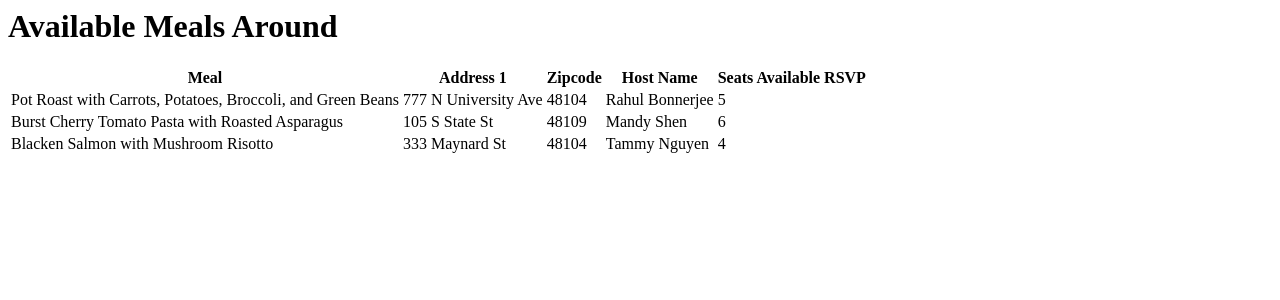
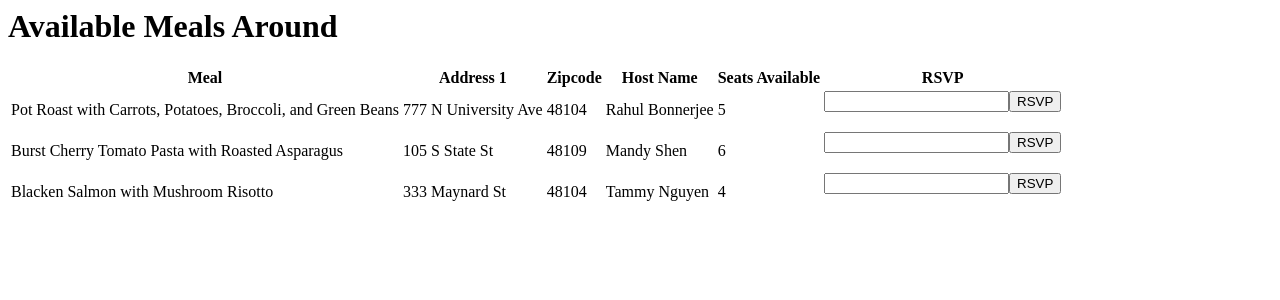
Before and after one commit to rahbjee/CommunalTable-Web, a Flask app: page /meals.html in a window 1280 px wide. Shown: the top 300 px of the page. Run offline with Flask 2, Linux system fonts and the light colour scheme; data comes from the database, SQL or seed files in the repository; both versions use the stored data as it was after the commit.

Commit message:
added RSVP functionality to meals table

```diff
--- a/app.py
+++ b/app.py
@@ -1,14 +1,22 @@
-from flask import Flask, render_template
+from flask import Flask, render_template,request
 import sqlite3
+from wtforms import Form, SubmitField, IntegerField, HiddenField
 app = Flask(__name__)
+
+class RSVPForm(Form):
+    rsvpNumber = IntegerField('# Attending')
+    rsvpMealID = HiddenField()
+    rsvpSubmit = SubmitField('RSVP')
+
 
 @app.route('/')
 def index():
     return '''<h1>Welcome to Communal Table!</h1>
             <nav><ul><li><a href="/meals.html">Meals</a></li><li><a href="/host.html">Host</a></li></ul></nav>'''
 
-@app.route('/meals.html')
+@app.route('/meals.html', methods = ['GET', 'POST'])
 def meals():
+    rsvpform = RSVPForm()
     mealsList = []
     hostList = []
     userIDList = []
@@ -17,14 +25,13 @@ def meals():
     queryAllMeals = '''SELECT * FROM events'''
     cur.execute(queryAllMeals)
     for row in cur:
-        print(row)
         mealDict = {}
+        mealDict["meal_id"] = row[0]
         mealDict["description"] = row[12]
         mealDict["address1"] = row[1]
         mealDict["zipcode"] = row[5]
         mealDict["seats"] = row[19]
         userID = row[18]
-        mealDict['host_id'] = userID
         userIDList.append(userID)
         mealsList.append(mealDict)
     for i in userIDList:
@@ -37,9 +44,26 @@ def meals():
     for meal in mealsList:
         meal['host'] = hostList[index]
         index = index+1
-
+    if request.method == "POST":
+        rsvp_num = request.form.get('rsvpNumber')
+        rsvp_meal = request.form.get('rsvpMealID')
+        print(rsvp_num,rsvp_meal)
+        querySeats = "SELECT seats FROM events WHERE events_id =" + rsvp_meal
+        cur.execute(querySeats)
+        for seat in cur:
+            mealCap = seat[0]
+            print(mealCap)
+        if int(rsvp_num) > mealCap:
+            message = "Error!"
+            print(message)
+        else:
+            print("trying to rsvp....")
+            queryRSVP = "UPDATE events SET seats = " + str(mealCap-int(rsvp_num))+ " WHERE events_id = " + rsvp_meal
+            cur.execute(queryRSVP)
+            conn.commit()
+            print('success?')
     conn.close()
-    return render_template('meals.html',title="Meals Around", meals = mealsList)
+    return render_template('meals.html',title="Meals Around", meals = mealsList, form = rsvpform)
 
 
 if __name__ == '__main__':
--- a/templates/meals.html
+++ b/templates/meals.html
@@ -4,6 +4,6 @@
     <th>Meal</th><th>Address 1</th><th>Zipcode</th><th>Host Name</th><th>Seats Available</th><th>RSVP</th>
   </tr>
   {% for meal in meals %}
-    <tr><td>{{meal['description']}}</td><td>{{meal['address1']}}</td><td>{{meal['zipcode']}}</td><td>{{meal['host']}}</td><td>{{meal['seats']}}</td></tr>
+    <tr><td>{{meal['description']}}</td><td>{{meal['address1']}}</td><td>{{meal['zipcode']}}</td><td>{{meal['host']}}</td><td>{{meal['seats']}}</td><td><form method="POST" action="/meals.html" value="{{meal['meal_id']}}">{{form.rsvpNumber}}{{form.rsvpMealID(value = meal['meal_id'])}}{{form.rsvpSubmit}}</form></td></tr>
   {% endfor %}
 </table>
```
Also changed, not shown: communaltable.db.
